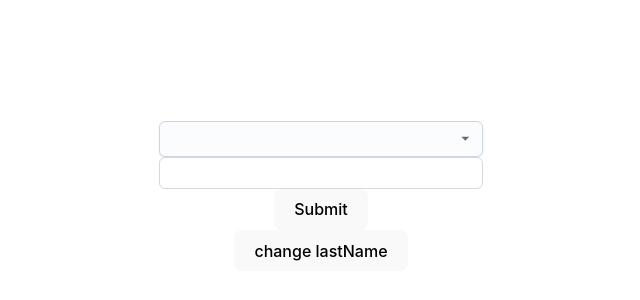
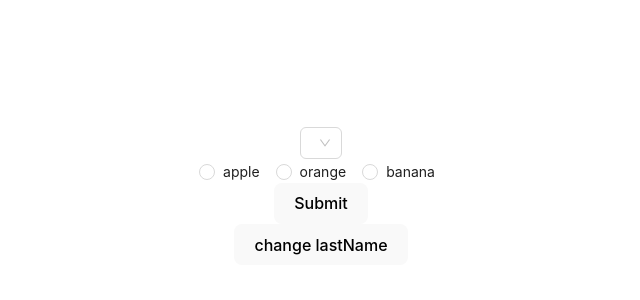
Before and after one commit to RenrenWang/silky, a React (Vite) app: page / in a window 1280 px wide. Shown: the part 204-504 px from the top of the page, without its empty margins (319-959 px from the left). Built offline with nearby package versions, Linux system fonts and the light colour scheme.

Commit message:
feat: add

```diff
--- a/playground/App.tsx
+++ b/playground/App.tsx
@@ -1,48 +1,79 @@
-import {  Input } from "antd";
+import { Radio, Select } from "antd";
 import "./App.css";
-import {  FormProvider, useForm } from "react-hook-form";
+import { FormProvider, useForm } from "react-hook-form";
 import FormItem from "./form-item";
-import Autocomplete from '@mui/joy/Autocomplete';
+import { useEffect } from "react";
 
 function App() {
   const methods = useForm<any>({
-    mode: "all"
+    mode: "all",
+    defaultValues:{
+      type:null
+    }
   });
-  const {
-    handleSubmit,
-    setValue,
-  } = methods;
+
+  const { handleSubmit, setValue, watch} = methods;
 
   const onSubmit = data => {
-    console.log(data); // log form field values
+    console.log(data);
   };
 
   const onClick = () => {
     setValue("firstName", "");
   };
 
+  const type = watch("type");
+  const radio = watch("radio");
+
+  useEffect(
+    () => {
+      if(type){
+        setValue("radio", type);
+      }
+    },
+    [type]
+  );
+
+
+
+
+  useEffect(
+    () => {
+      if(type!==radio){
+        setValue("type", null);
+      }
+    },
+    [radio]
+  );
+
+
   return (
     <FormProvider {...methods}>
       <form onSubmit={handleSubmit(onSubmit)}>
         <FormItem
-          name="firstName"
+          name="type"
           rules={{
-            required: "This is required.",
+            required: "This is required."
           }}
-          defaultValue=""
+          defaultValue={"apple"}
         >
-          <Autocomplete options={['Option 1', 'Option 2']} />
+          <Select
+            options={[
+              { label: "Apple", value: "apple" },
+              { label: "Orange", value: "orange" },
+              { label: "Banana", value: "banana" }
+            ]}
+          />
         </FormItem>
 
         <FormItem
-          name="lastName"
+          name="radio"
           rules={{
-            required: "This is required.",
+            required: "This is required."
           }}
         >
-          <Input />
+          <Radio.Group options={["apple", "orange", "banana"]} />
         </FormItem>
-
 
         <button type="submit">Submit</button>
       </form>
```
